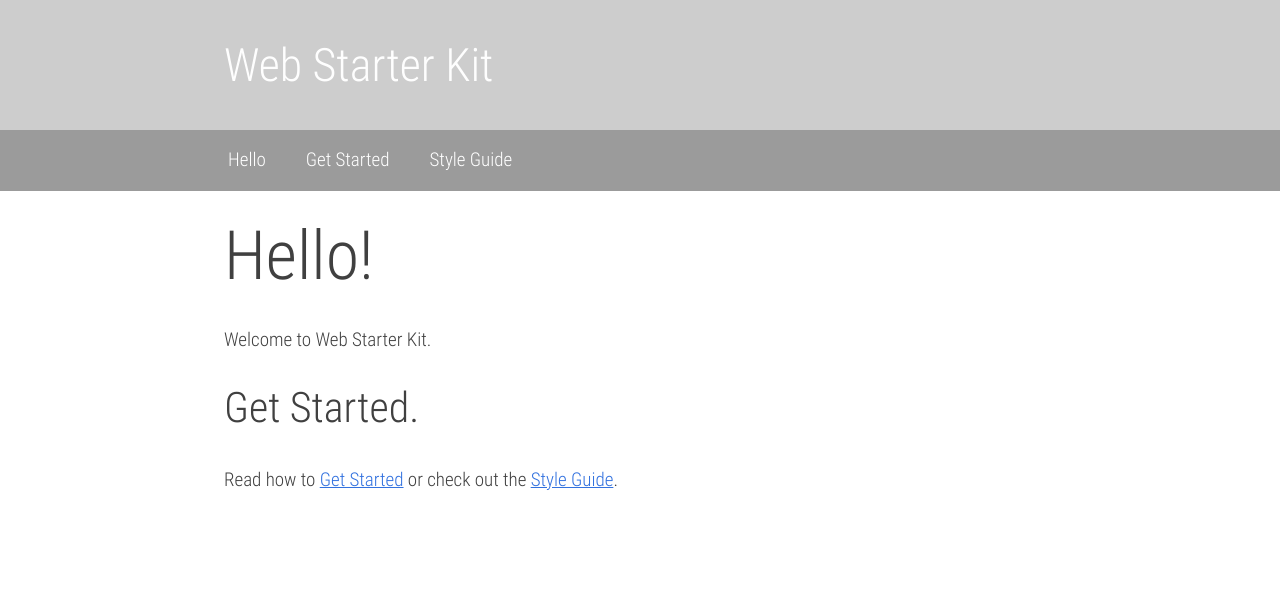
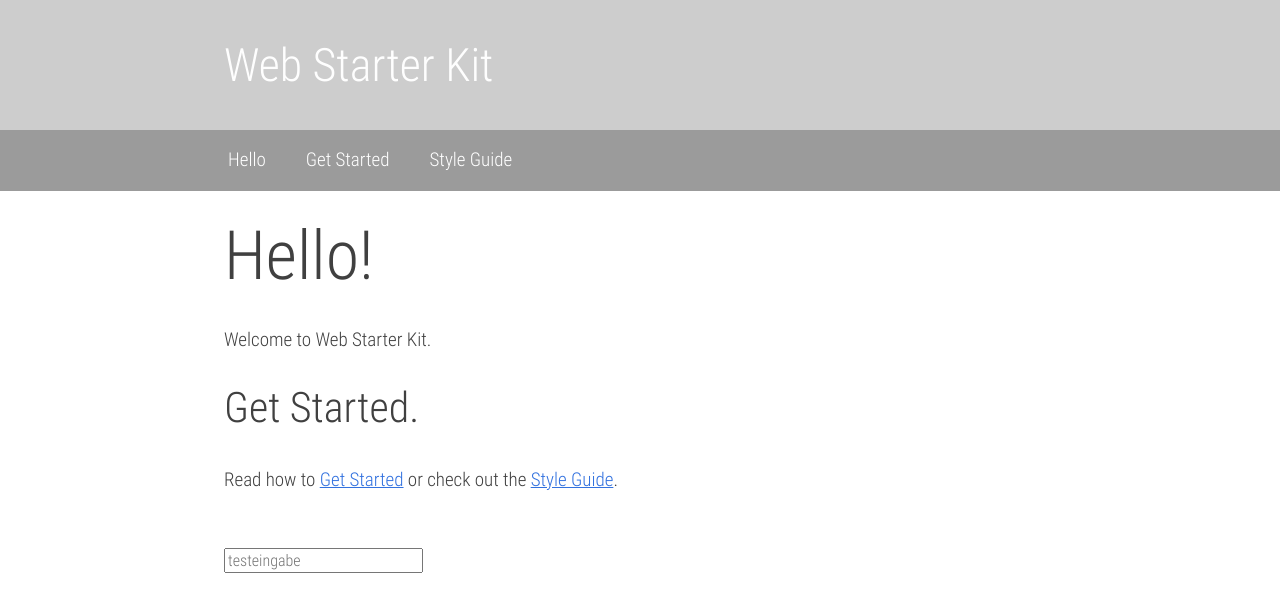
Before and after one commit to jul3z/visual_analytics_firebase, a plain HTML site: page app/index.html in a window 1280 px wide. Drawn offline with Linux system fonts and the light colour scheme; a script that the page names is missing.

Commit message:
input field

```diff
--- a/app/index.html
+++ b/app/index.html
@@ -63,6 +63,10 @@
 
       <h2 id="get-started">Get Started.</h2>
       <p>Read how to <a href="http://developers.google.com/web/starter-kit">Get Started</a> or check out the <a href="styleguide/index.html">Style Guide</a>.</p>
+
+      <br />
+      <br />
+      <input type=text placeholder="testeingabe" />
     </main>
 
     <!-- build:js scripts/main.min.js -->
```
